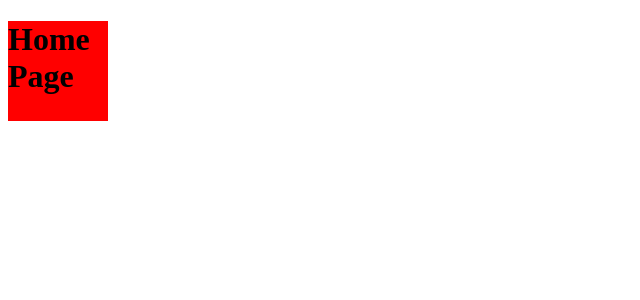
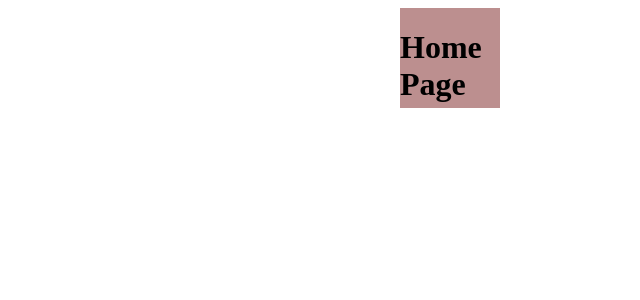
Before and after one commit to ocalvet/learning-vuejs, a Vue app: page / in a window 1280 px wide. Shown: the top 300 px of the page, without its empty margins (0-640 px from the left). Built offline with nearby package versions, Linux system fonts and the light colour scheme.

Commit message:
Separate Vue template into three files

```diff
--- /dev/null
+++ b/src/components/HomePage.css
@@ -0,0 +1,7 @@
+.home-page {
+  width: 100px;
+  height: 100px;
+  position: absolute;
+  left: 400px;
+  background-color: rosybrown;
+}
--- /dev/null
+++ b/src/components/HomePage.js
@@ -0,0 +1,6 @@
+export default {
+  name: 'HomePage',
+  props: {
+    title: String,
+  },
+};
--- a/src/components/HomePage.vue
+++ b/src/components/HomePage.vue
@@ -4,20 +4,6 @@
   </div>
 </template>
 
-<script>
-export default {
-  name: 'HomePage',
-  props: {
-    title: String,
-  },
-};
-</script>
-
+<script src="./HomePage.js"></script>
 <!-- Add "scoped" attribute to limit CSS to this component only -->
-<style scoped>
-.home-page {
-  width: 100px;
-  height: 100px;
-  background-color: red;
-}
-</style>
+<style scoped src="./HomePage.css"></style>
```
